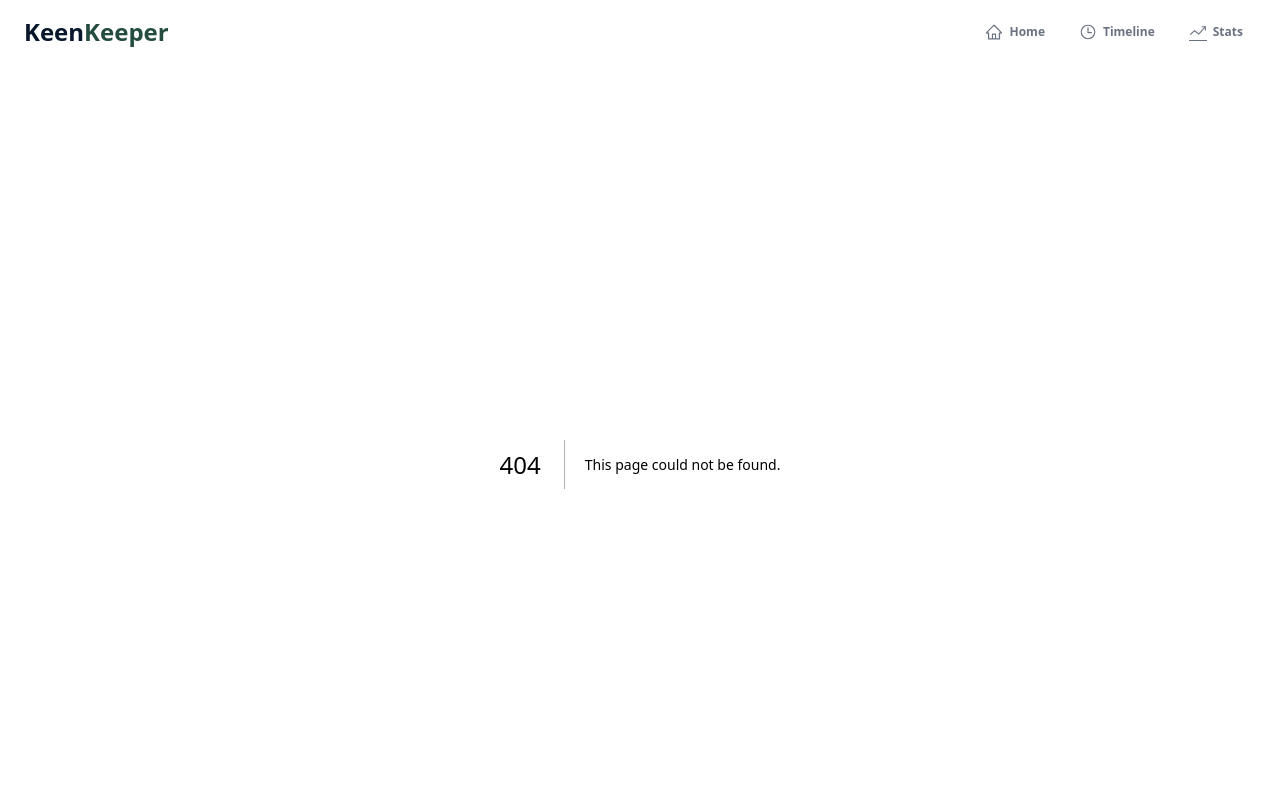
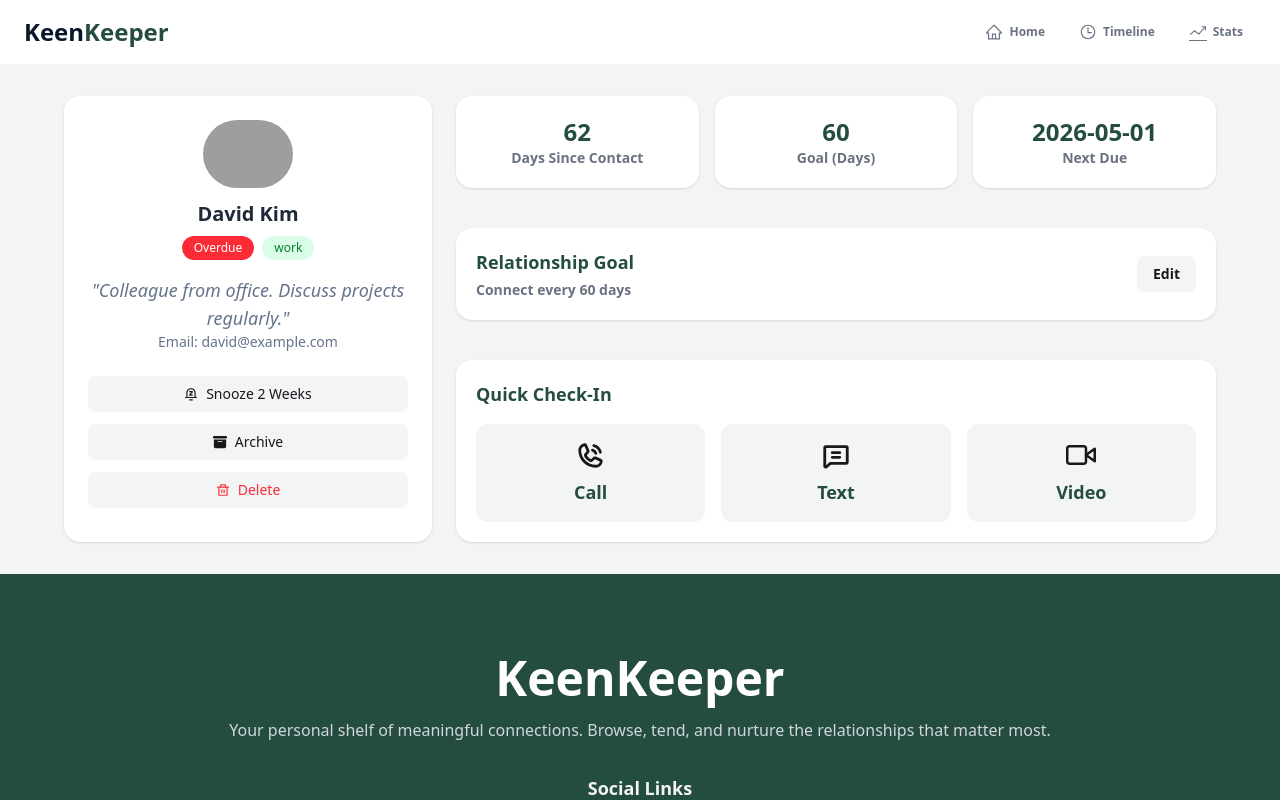
Before and after one commit to Siam-AR/ph-a7-keenkeeper, a Next.js app: page /home/1 in a window 1280 px wide. Before the commit this address had no page. Shown: the top 800 px of the page. Built offline with nearby package versions, Linux system fonts and the light colour scheme; grey boxes are pictures that could not be loaded.

Commit message:
add friends details

```diff
--- /dev/null
+++ b/src/app/home/[id]/page.jsx
@@ -0,0 +1,207 @@
+"use client";
+
+import { useParams } from "next/navigation";
+import { useContext } from "react";
+import { DataContext } from "@/components/DataContext";
+import Image from "next/image";
+import { RiDeleteBinLine, RiNotificationSnoozeLine } from "react-icons/ri";
+import { FaBoxArchive } from "react-icons/fa6";
+import { PiChatTextBold, PiPhoneCallBold } from "react-icons/pi";
+import { FiVideo } from "react-icons/fi";
+
+import { toast } from "react-toastify";
+
+const FriendDetails = () => {
+  const { id } = useParams();
+  const { friends, setTimeline } = useContext(DataContext);
+
+  const friend = friends.find((f) => f.id === parseInt(id));
+
+  if (!friend) return <p className="p-8">Friend not found</p>;
+
+  const {
+    name,
+    picture,
+    status,
+    tags,
+    bio,
+    email,
+    goal,
+    days_since_contact,
+    next_due_date,
+  } = friend;
+
+  const handleAction = (type) => {
+    const newEntry = {
+      id: Date.now(),
+      friendName: name,
+      action: type,
+      time: new Date().toLocaleString(),
+    };
+
+    setTimeline((prev) => [newEntry, ...prev]);
+
+    if (type === "Call") {
+      toast.success(`📞 Called ${name}`);
+    } else if (type === "Text") {
+      toast.success(`💬 Texted ${name}`);
+    } else if (type === "Video") {
+      toast.success(`🎥 Video call with ${name}`);
+    }
+  };
+
+  return (
+    <div className="bg-gray-100 p-8 flex justify-center">
+      <div className="max-w-6xl w-full grid grid-cols-1 md:grid-cols-3 gap-6">
+
+        {/* Left part */}
+        <div className="bg-white rounded-2xl shadow-sm p-6 text-center">
+
+          <Image
+            src={picture}
+            alt={name}
+            width={90}
+            height={90}
+            className="rounded-full mx-auto"
+          />
+
+          <h2 className="mt-3 text-xl text-[#1F2937] font-bold">{name}</h2>
+
+          <div className="flex justify-center gap-2 mt-2">
+            <span className="bg-red-500 text-white text-xs px-3 py-1 rounded-full">
+              Overdue
+            </span>
+            <span className="bg-green-100 text-green-700 text-xs px-3 py-1 rounded-full">
+              {tags?.[0]}
+            </span>
+          </div>
+
+          <p className="text-[#64748B] text-lg mt-4 italic">
+            "{bio}"
+          </p>
+
+          <p className="text-[#64748B] text-sm">Email: {email}</p>
+
+          {/* action buttons */}
+          <div className="mt-6 space-y-3">
+
+            <button
+              onClick={() => toast.info("Snoozed for 2 weeks")}
+              className="w-full flex items-center justify-center gap-2 bg-gray-100 hover:bg-gray-200 p-2 rounded-lg text-sm"
+            >
+              <RiNotificationSnoozeLine /> Snooze 2 Weeks
+            </button>
+
+            <button
+              onClick={() => toast.success("Archived")}
+              className="w-full flex items-center justify-center gap-2 bg-gray-100 hover:bg-gray-200 p-2 rounded-lg text-sm"
+            >
+              <FaBoxArchive /> Archive
+            </button>
+
+            <button
+              onClick={() => toast.error("Deleted")}
+              className="w-full flex items-center justify-center gap-2 bg-gray-100 text-red-500 hover:bg-red-100 p-2 rounded-lg text-sm"
+            >
+              <RiDeleteBinLine /> Delete
+            </button>
+
+          </div>
+        </div>
+
+        {/* Right part */}
+        <div className="md:col-span-2 space-y-10">
+
+          <div className="grid grid-cols-3 gap-4">
+
+            <div className="bg-white rounded-2xl p-5 text-center shadow-sm">
+              <h2 className="text-2xl font-bold text-[#244D3F]">
+                {days_since_contact}
+              </h2>
+              <p className="text-sm text-gray-500 font-semibold">
+                Days Since Contact
+              </p>
+            </div>
+
+            <div className="bg-white rounded-2xl p-5 text-center shadow-sm">
+              <h2 className="text-2xl font-bold text-[#244D3F]">
+                {goal}
+              </h2>
+              <p className="text-sm text-gray-500 font-semibold">
+                Goal (Days)
+              </p>
+            </div>
+
+            <div className="bg-white rounded-2xl p-5 text-center shadow-sm">
+              <h2 className="text-2xl font-bold text-[#244D3F]">
+                {next_due_date}
+              </h2>
+              <p className="text-sm text-gray-500 font-semibold">
+                Next Due
+              </p>
+            </div>
+
+          </div>
+
+          <div className="bg-white rounded-2xl p-5 shadow-sm flex justify-between items-center">
+            <div>
+              <h3 className="font-bold text-lg text-[#244D3F]">
+                Relationship Goal
+              </h3>
+              <p className="text-sm font-semibold text-gray-500 mt-1">
+                Connect every {goal} days
+              </p>
+            </div>
+
+            <button className="px-4 py-2 text-sm font-bold bg-gray-100 rounded-lg hover:bg-gray-300">
+              Edit
+            </button>
+          </div>
+
+          <div className="bg-white rounded-2xl p-5 shadow-sm">
+            <h3 className="font-bold text-lg text-[#244D3F] mb-4">
+              Quick Check-In
+            </h3>
+
+            <div className="grid grid-cols-3 gap-4">
+
+              <button
+                onClick={() => handleAction("Call")}
+                className="bg-gray-100 rounded-xl p-4 flex flex-col items-center gap-2 hover:shadow-xl hover:-translate-y-2 transition cursor-pointer"
+              >
+                <PiPhoneCallBold className="text-3xl" />
+                <span className="font-bold text-lg text-[#244D3F]">
+                  Call
+                </span>
+              </button>
+
+              <button
+                onClick={() => handleAction("Text")}
+                className="bg-gray-100 rounded-xl p-4 flex flex-col items-center gap-2 hover:shadow-xl hover:-translate-y-2 transition cursor-pointer"
+              >
+                <PiChatTextBold className="text-3xl" />
+                <span className="font-bold text-lg text-[#244D3F]">
+                  Text
+                </span>
+              </button>
+
+              <button
+                onClick={() => handleAction("Video")}
+                className="bg-gray-100 rounded-xl p-4 flex flex-col items-center gap-2 hover:shadow-xl hover:-translate-y-2 transition cursor-pointer"
+              >
+                <FiVideo className="text-3xl" />
+                <span className="font-bold text-lg text-[#244D3F]">
+                  Video
+                </span>
+              </button>
+
+            </div>
+          </div>
+
+        </div>
+      </div>
+    </div>
+  );
+};
+
+export default FriendDetails;
```
